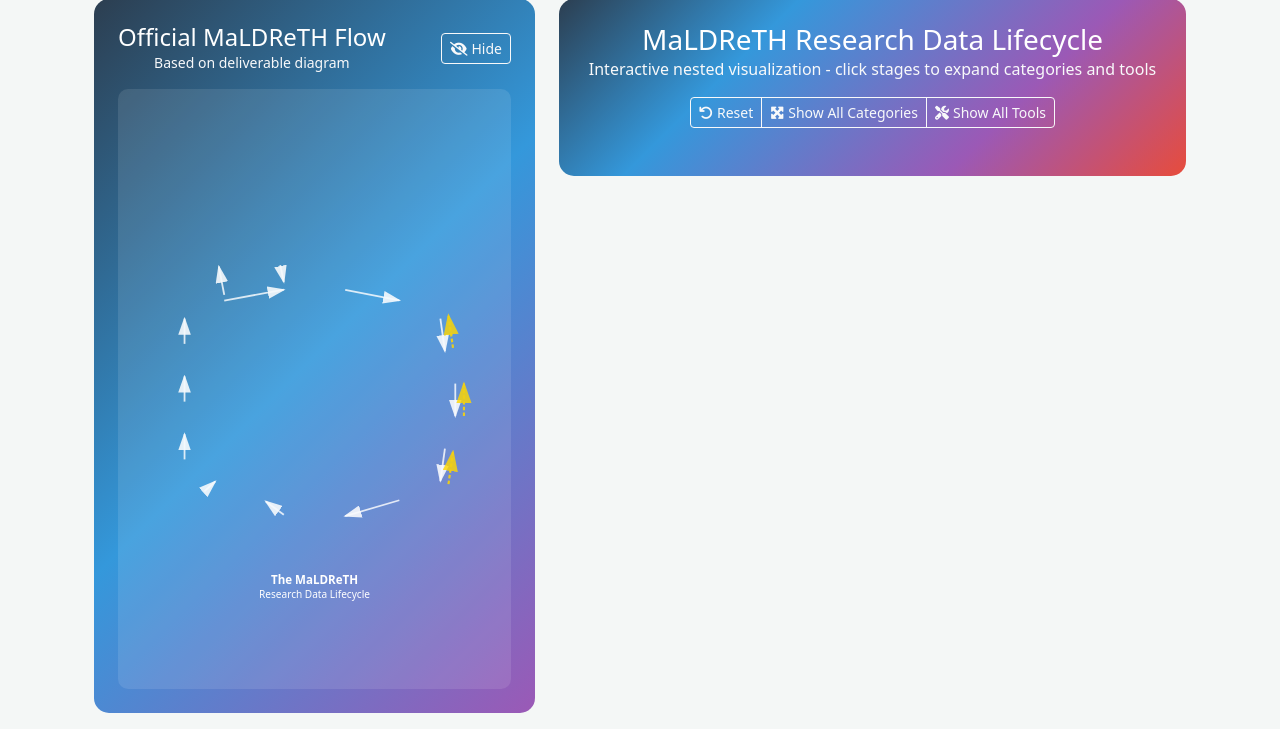
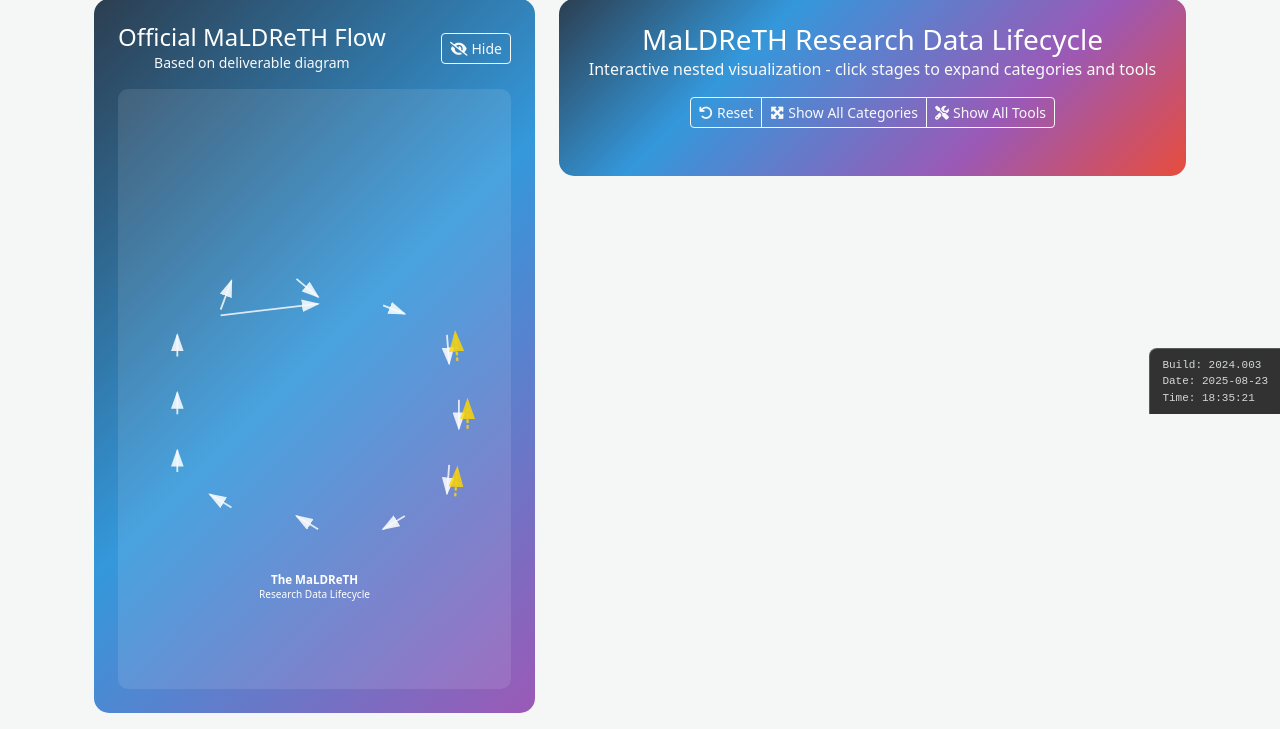
Before and after one commit to adammoore/maldreth-infrastructure-interactions, a Flask app: page /simple-maldreth-visualization in a window 1280 px wide. Shown: the part 386-1115 px from the top of the page. Run offline with Flask 3, Linux system fonts and the light colour scheme; data that the repository does not hold is empty; parts of the project's set-up code (start-up, migrations or seed data) failed here and were passed over.

Commit message:
feat: Implement brace-style arrows, return flow, and build tracking
- Replace simple arrows with compelling brace-style connectors on right side
- Add horizontal-vertical-horizontal brace design with blue gradient styling
- Implement left-side return connector from bottom to top with red gradient
- Create visually compelling flow arrows with pulsing animations
- Expand circular visualization elements to use more viewport space
- Increase stage sizes from 85x45 to 90x50 pixels for better visibility
- Add build information footer with date, time, and build number
- Position build info as fixed overlay in bottom-right corner
- Include monospace font styling and backdrop blur effects

Visual flow now clearly shows cycle progression and return path!

🤖 Generated with [Claude Code](https://claude.ai/code)

Co-Authored-By: Claude <noreply@anthropic.com>

```diff
--- a/templates/simple_maldreth_visualization.html
+++ b/templates/simple_maldreth_visualization.html
@@ -409,18 +416,18 @@ function initializeCircularVisualization() {
 
     // Official MaLDReTH stage positions with improved spacing for better legibility
     const stagePositions = {
-        'CONCEPTUALISE': { x: 70, y: 180, width: 110, height: 45 },
-        'FUND': { x: 160, y: 120, width: 85, height: 45 },
-        'PLAN': { x: 250, y: 160, width: 85, height: 45 },
-        'COLLECT': { x: 410, y: 180, width: 85, height: 45 },
-        'PROCESS': { x: 445, y: 270, width: 85, height: 45 },
-        'ANALYSE': { x: 445, y: 360, width: 85, height: 45 },
-        'STORE': { x: 410, y: 450, width: 85, height: 45 },
-        'PUBLISH': { x: 250, y: 480, width: 85, height: 45 },
-        'PRESERVE': { x: 140, y: 450, width: 85, height: 45 },
-        'SHARE': { x: 70, y: 420, width: 85, height: 45 },
-        'ACCESS': { x: 70, y: 340, width: 85, height: 45 },
-        'TRANSFORM': { x: 70, y: 260, width: 85, height: 45 }
+        'CONCEPTUALISE': { x: 60, y: 200, width: 120, height: 50 },
+        'FUND': { x: 180, y: 140, width: 90, height: 50 },
+        'PLAN': { x: 300, y: 180, width: 90, height: 50 },
+        'COLLECT': { x: 420, y: 200, width: 90, height: 50 },
+        'PROCESS': { x: 450, y: 290, width: 90, height: 50 },
+        'ANALYSE': { x: 450, y: 380, width: 90, height: 50 },
+        'STORE': { x: 420, y: 470, width: 90, height: 50 },
+        'PUBLISH': { x: 300, y: 500, width: 90, height: 50 },
+        'PRESERVE': { x: 180, y: 470, width: 90, height: 50 },
+        'SHARE': { x: 60, y: 440, width: 90, height: 50 },
+        'ACCESS': { x: 60, y: 360, width: 90, height: 50 },
+        'TRANSFORM': { x: 60, y: 280, width: 90, height: 50 }
     };
 
     // Create stage rectangles with names
@@ -1207,6 +1326,48 @@ if (typeof Math.cos === 'undefined') {
         display: none !important;
     }
 }
+
+/* Build Information Footer */
+.build-info-footer {
+    position: fixed;
+    bottom: 0;
+    right: 0;
+    background: rgba(0, 0, 0, 0.8);
+    color: rgba(255, 255, 255, 0.8);
+    padding: 8px 12px;
+    font-size: 11px;
+    font-family: 'Courier New', monospace;
+    border-radius: 8px 0 0 0;
+    z-index: 1000;
+    backdrop-filter: blur(5px);
+    border: 1px solid rgba(255, 255, 255, 0.2);
+    border-right: none;
+    border-bottom: none;
+}
+
+.build-info-footer:hover {
+    background: rgba(0, 0, 0, 0.9);
+    color: rgba(255, 255, 255, 1);
+}
 </style>
 
+<!-- Build Information Footer -->
+<div class="build-info-footer">
+    <div>Build: <span id="build-number">{{ build_number if build_number else '2024.003' }}</span></div>
+    <div>Date: <span id="build-date"></span></div>
+    <div>Time: <span id="build-time"></span></div>
+</div>
+
+<script>
+// Add build timestamp information
+document.addEventListener('DOMContentLoaded', function() {
+    const now = new Date();
+    const buildDate = now.toISOString().split('T')[0];
+    const buildTime = now.toTimeString().split(' ')[0];
+
+    document.getElementById('build-date').textContent = buildDate;
+    document.getElementById('build-time').textContent = buildTime;
+});
+</script>
+
 {% endblock %}
```
Also changed, not shown: other parts of templates/simple_maldreth_visualization.html (+151 -32 lines).
